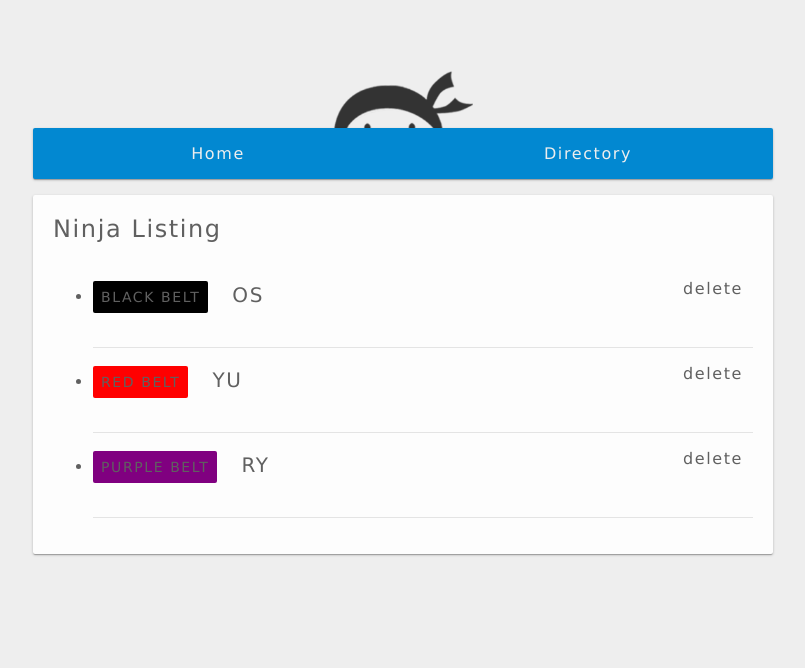
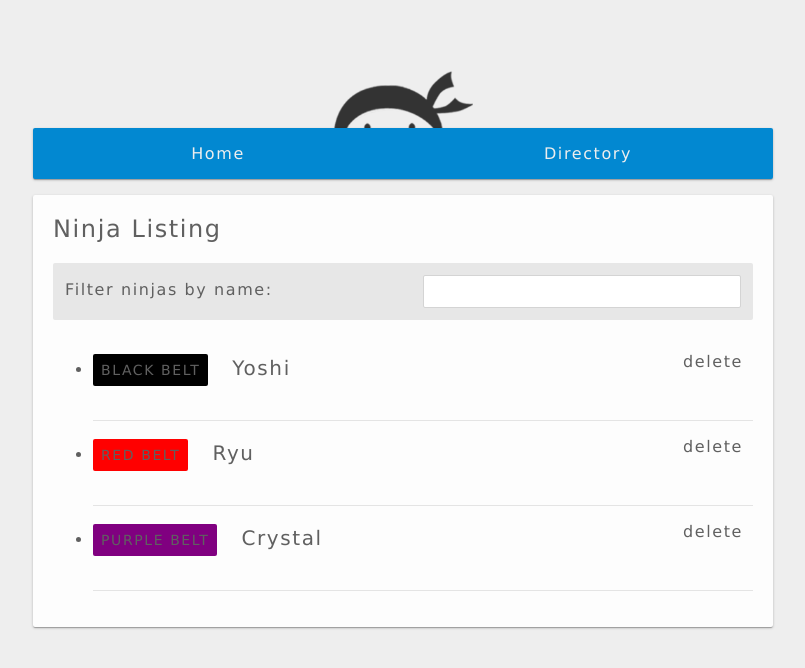
Before and after one commit to amnotafraid/ninja-directory, an Angular app: page /directory in a window 1280 px wide. Shown: the top 668 px of the page, without its empty margins (237-1042 px from the left). Built offline with nearby package versions, Linux system fonts and the light colour scheme.

Commit message:
Lesson 22

```diff
--- a/src/app/app.module.ts
+++ b/src/app/app.module.ts
@@ -8,12 +8,14 @@ import { HomeComponent } from './home/home.component';
 import { DirectoryComponent } from './directory/directory.component';
 import { RouterModule, Routes } from '@angular/router';
 import { APP_ROUTES } from './app.routes';
+import { FilterPipe } from './filter.pipe';
 
 @NgModule({
   declarations: [
     AppComponent,
     HomeComponent,
-    DirectoryComponent
+    DirectoryComponent,
+    FilterPipe
   ],
   imports: [
     BrowserModule,
--- a/src/app/directory/directory.component.html
+++ b/src/app/directory/directory.component.html
@@ -1,12 +1,16 @@
 <h2>Ninja Listing</h2>
 
+<form id="filter">
+  <label>Filter ninjas by name:</label>
+  <input type="text" [ngModelOptions]="{standalone:true}" [(ngModel)]="term" />
+</form>
 <ul id="ninja-listing">
-  <li *ngFor="let ninja of ninjas">
+  <li *ngFor="let ninja of ninjas | filter:term">
     <div class="single-ninja">
       <!-- Belt Color -->
       <span [ngStyle]="{background: ninja.belt}">{{ninja.belt}} belt</span>
       <!-- Ninja Name -->
-      <h3>{{ninja.name | uppercase | slice:1:3}}</h3>
+      <h3>{{ninja.name}}</h3>
       <div (click)="remove($event)" [attr.data-name]="ninja.name">delete</div>
     </div>
   </li>
--- /dev/null
+++ b/src/app/filter.pipe.ts
@@ -0,0 +1,17 @@
+import { Pipe, PipeTransform } from '@angular/core';
+
+@Pipe({
+  name: 'filter'
+})
+export class FilterPipe implements PipeTransform {
+
+  transform(ninjas: any, term: any): any {
+    // check if search term is undefined
+    if (term === undefined) return ninjas;
+    // return updated ninjas array
+    return ninjas.filter(function(ninja) {
+      return ninja.name.toLowerCase().includes(term.toLowerCase());
+    })
+  }
+
+}
```
Also changed, not shown: 1 other file (tests, documents, lock files or other folders).
